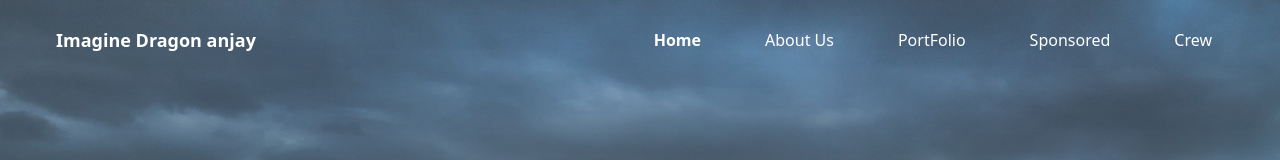
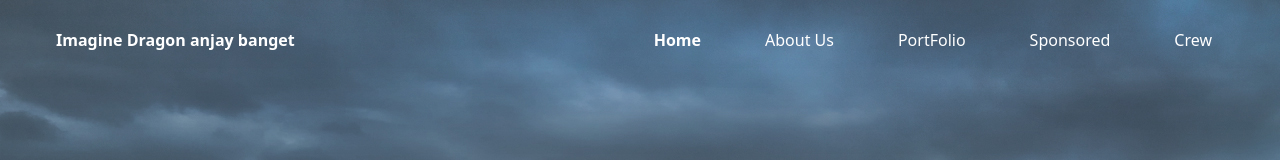
Before and after one commit to muhsaputra/imaginehouse, a website: page index.html in a window 1280 px wide. Shown: the top 160 px of the page. Drawn offline with nearby package versions, Linux system fonts and the light colour scheme; files that its build step writes are made by us from their sources.

Commit message:
up to date

```diff
--- a/index.html
+++ b/index.html
@@ -30,8 +30,8 @@
           <div class="px-4">
             <a
               href="#home"
-              class="font-semibold text-lg text-white block py-6 lg:ml-10"
-              >Imagine Dragon anjay</a
+              class="font-semibold texgitt-lg text-white block py-6 lg:ml-10"
+              >Imagine Dragon anjay banget</a
             >
           </div>
           <div class="flex items-center px-4">
```
